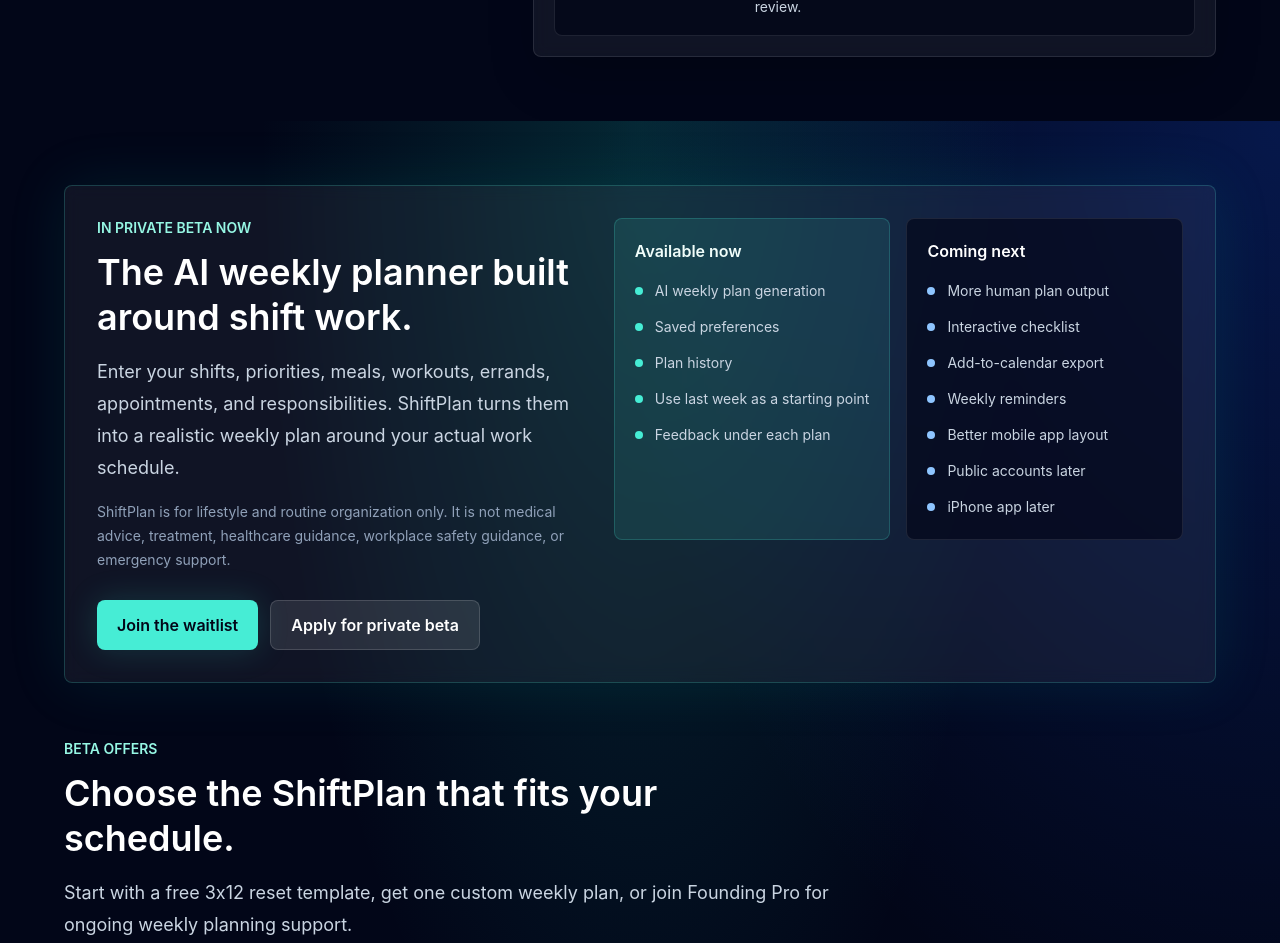
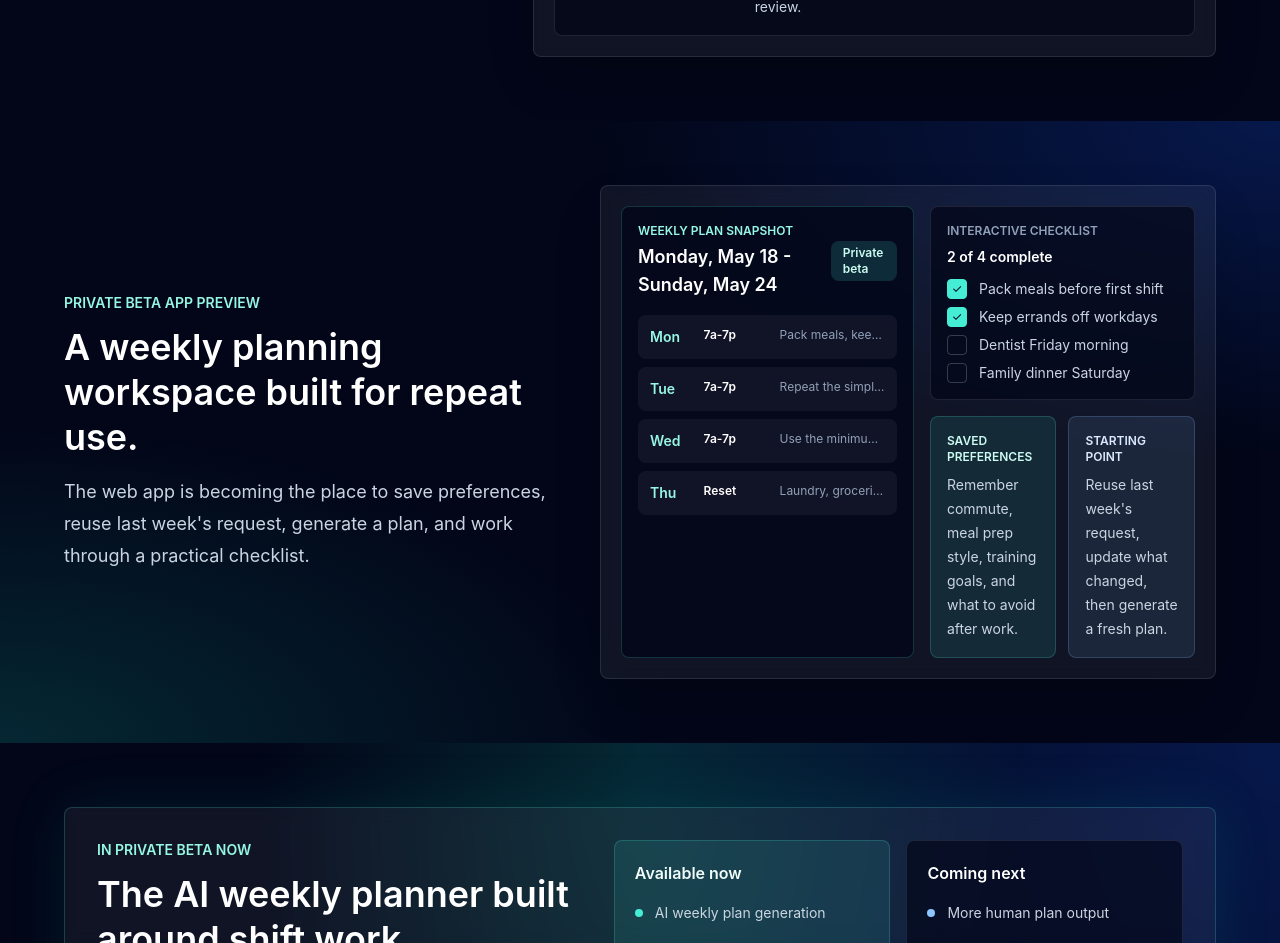
Before and after one commit to evandtaylor/steadyplan-health, a Next.js app: page / in a window 1280 px wide. Shown: the part 2600-3543 px from the top of the page. Built offline with nearby package versions, Linux system fonts and the light colour scheme.

Commit message:
Add ShiftPlan homepage app preview section

```diff
--- a/src/app/page.tsx
+++ b/src/app/page.tsx
@@ -79,6 +79,13 @@
   "Better mobile app layout",
   "Public accounts later",
   "iPhone app later",
+];
+
+const appPreviewChecklist = [
+  "Pack meals before first shift",
+  "Keep errands off workdays",
+  "Dentist Friday morning",
+  "Family dinner Saturday",
 ];
 
 const faqItems = [
@@ -253,6 +260,103 @@
                   </p>
                 </div>
               ))}
+            </div>
+          </div>
+        </div>
+      </section>
+
+      <section className="relative overflow-hidden bg-slate-950 px-4 py-14 text-white sm:px-6 sm:py-16 lg:px-8">
+        <div className="absolute inset-0 bg-[radial-gradient(ellipse_at_top_right,rgba(21,87,255,0.22),transparent_38%),radial-gradient(ellipse_at_bottom_left,rgba(18,191,174,0.18),transparent_36%)]" />
+        <div className="relative mx-auto grid max-w-6xl gap-8 lg:grid-cols-[0.9fr_1.1fr] lg:items-center">
+          <SectionIntro
+            eyebrow="Private beta app preview"
+            title="A weekly planning workspace built for repeat use."
+            description="The web app is becoming the place to save preferences, reuse last week's request, generate a plan, and work through a practical checklist."
+            dark
+          />
+          <div className="rounded-lg border border-white/10 bg-white/[0.06] p-4 shadow-2xl backdrop-blur sm:p-5">
+            <div className="grid gap-4 lg:grid-cols-[1.05fr_0.95fr]">
+              <div className="rounded-lg border border-teal-300/20 bg-slate-950/80 p-4">
+                <div className="flex items-center justify-between gap-3">
+                  <div>
+                    <p className="text-xs font-semibold uppercase text-teal-200">
+                      Weekly plan snapshot
+                    </p>
+                    <h3 className="mt-1 text-lg font-semibold text-white">
+                      Monday, May 18 - Sunday, May 24
+                    </h3>
+                  </div>
+                  <span className="rounded-lg bg-teal-300/15 px-3 py-1 text-xs font-semibold text-teal-100">
+                    Private beta
+                  </span>
+                </div>
+                <div className="mt-4 grid gap-2">
+                  {weeklyPlanPreview.slice(0, 4).map((item) => (
+                    <div
+                      key={item.day}
+                      className="grid grid-cols-[2.6rem_4rem_1fr] gap-3 rounded-lg bg-white/[0.05] px-3 py-3 text-sm"
+                    >
+                      <span className="font-semibold text-teal-200">
+                        {item.day}
+                      </span>
+                      <span className="text-xs font-semibold text-white">
+                        {item.shift}
+                      </span>
+                      <span className="truncate text-xs text-slate-400">
+                        {item.plan}
+                      </span>
+                    </div>
+                  ))}
+                </div>
+              </div>
+
+              <div className="grid gap-4">
+                <div className="rounded-lg border border-white/10 bg-slate-950/70 p-4">
+                  <p className="text-xs font-semibold uppercase text-slate-400">
+                    Interactive checklist
+                  </p>
+                  <p className="mt-2 text-sm font-semibold text-white">
+                    2 of 4 complete
+                  </p>
+                  <div className="mt-3 grid gap-2 text-sm text-slate-300">
+                    {appPreviewChecklist.map((item, index) => (
+                      <div key={item} className="flex items-center gap-3">
+                        <span
+                          className={`flex h-5 w-5 items-center justify-center rounded border text-xs ${
+                            index < 2
+                              ? "border-teal-300 bg-teal-300 text-slate-950"
+                              : "border-white/20 text-transparent"
+                          }`}
+                        >
+                          ✓
+                        </span>
+                        <span>{item}</span>
+                      </div>
+                    ))}
+                  </div>
+                </div>
+
+                <div className="grid gap-3 sm:grid-cols-2">
+                  <div className="rounded-lg border border-teal-300/20 bg-teal-300/10 p-4">
+                    <p className="text-xs font-semibold uppercase text-teal-100">
+                      Saved preferences
+                    </p>
+                    <p className="mt-2 text-sm leading-6 text-slate-300">
+                      Remember commute, meal prep style, training goals, and
+                      what to avoid after work.
+                    </p>
+                  </div>
+                  <div className="rounded-lg border border-blue-300/20 bg-blue-300/10 p-4">
+                    <p className="text-xs font-semibold uppercase text-blue-100">
+                      Starting point
+                    </p>
+                    <p className="mt-2 text-sm leading-6 text-slate-300">
+                      Reuse last week&apos;s request, update what changed, then
+                      generate a fresh plan.
+                    </p>
+                  </div>
+                </div>
+              </div>
             </div>
           </div>
         </div>
```
